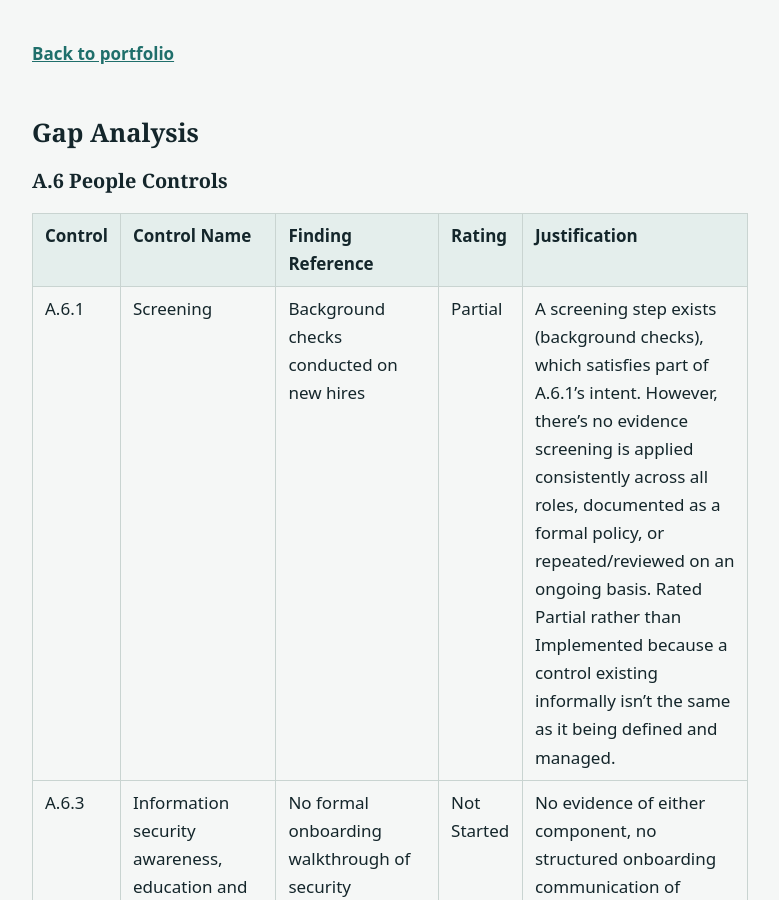
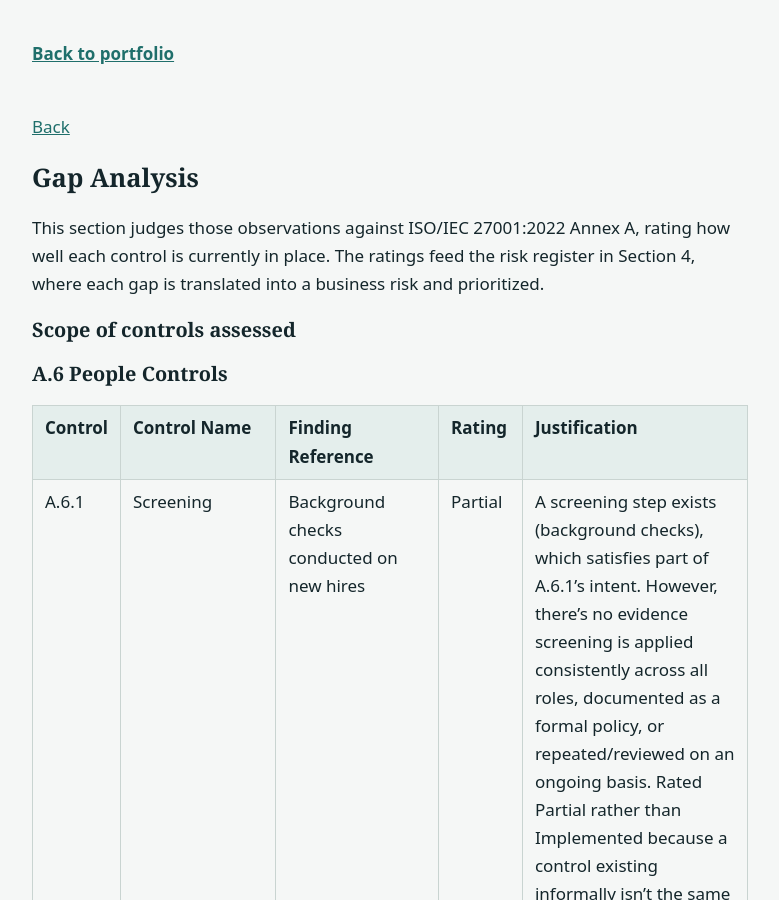
Before and after one commit to krens22/GRC-project-portfolio, a Jekyll site: the page built from ISO-42001/Northbridge-Analytics/03-gap-analysis-annex-a.md, in a window 1280 px wide and 900 px high. Shown: the whole window, without its empty margins (250-1029 px from the left). Built offline with Jekyll 4.4.1, drawn with Linux system fonts in a browser that asks for light colours; our own code applies the rules of GitHub Pages for plain Markdown files.

Commit message:
Enhance gap analysis section with introductory content
Added introductory text and scope section for gap analysis.

```diff
--- a/ISO-42001/Northbridge-Analytics/03-gap-analysis-annex-a.md
+++ b/ISO-42001/Northbridge-Analytics/03-gap-analysis-annex-a.md
@@ -1,5 +1,9 @@
+[Back](./)
 ## Gap Analysis
+This section judges those observations against ISO/IEC 27001:2022 Annex A, rating how well each control is currently in place. The ratings feed the risk register in Section 4, where each gap is translated into a business risk and prioritized.
 
+
+### Scope of controls assessed
 ### A.6 People Controls
 
 | Control | Control Name | Finding Reference | Rating | Justification |
```
